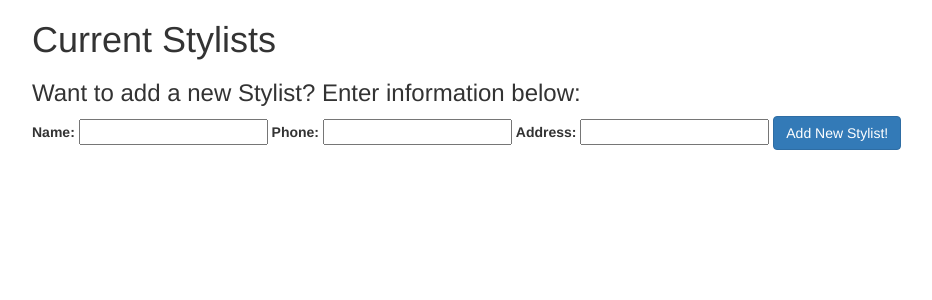
After one commit to jeemb/hair-salon, a PHP site: template views/stylists.html.twig in a window 1280 px wide. The commit adds this page. Shown: the top 300 px of the page, without its empty margins (38-970 px from the left). Run offline with PHP 8.4, Linux system fonts and the light colour scheme; the template is opened without the code that fills it, so the values that code supplies are empty; some libraries are stand-ins or nearby versions.

Commit message:
add stylists page with new stylist form and display of all stylists

```diff
--- /dev/null
+++ b/views/stylists.html.twig
@@ -0,0 +1,38 @@
+<!DOCTYPE html>
+<html>
+    <head>
+        <link rel='stylesheet' href='https://maxcdn.bootstrapcdn.com/bootstrap/3.3.1/css/bootstrap.min.css'>
+        <title>Hair Salon</title>
+    </head>
+    <body>
+        <div class="container">
+            <h1>Current Stylists</h1>
+            {% if stylists is not empty %}
+                <ul>
+                    {% for stylist in stylists %}
+                        <li>{{ stylist.getName }}</li>
+                            <!-- <a href="/stylists/{{ stylist.getId }}/">{{ stylist.getName }}</a></li> -->
+                        <li>{{ stylist.getPhone }}</li>
+                        <li>{{ stylist.getAddress }}</li>
+                    {% endfor %}
+                </ul>
+            {% endif %}
+
+            <h3>Want to add a new Stylist? Enter information below:</h3>
+            <form action='/stylist_add' method='post'>
+                <label for='name'>Name:</label>
+                <input id='name' name='name' type='name'>
+
+                <label for='phone'>Phone:</label>
+                <input id='phone' name='phone' type='phone'>
+
+                <label for='address'>Address:</label>
+                <input id='address' name='address' type='address'>
+
+                <button type='submit' class='btn btn-primary'>Add New Stylist!</button>
+            </form>
+
+        </div>
+
+    </body>
+</html>
--- /dev/null
+++ b/web/index.php
@@ -0,0 +1,4 @@
+<?php
+    $website = require_once __DIR__.'/../app/app.php';
+    $website->run();
+?>
```
Also changed, not shown: app/app.php (+17 -0 lines).
